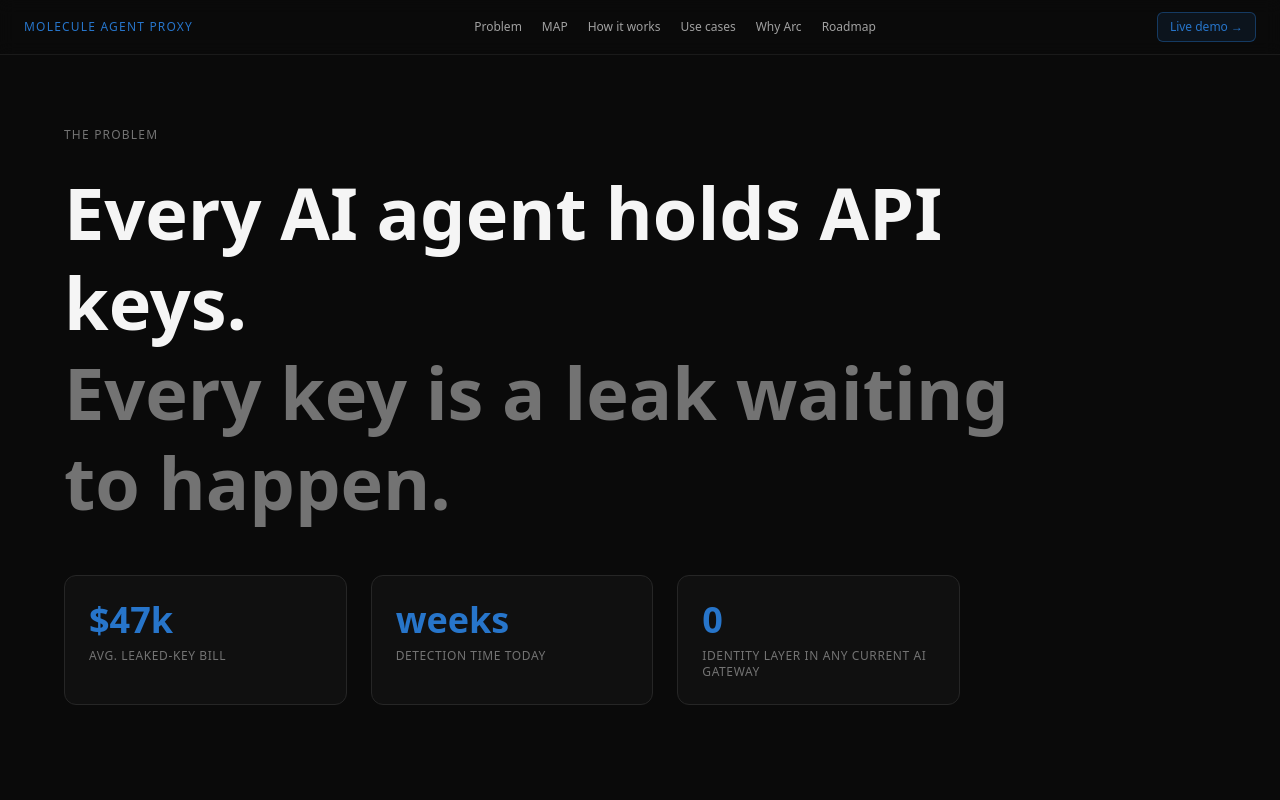
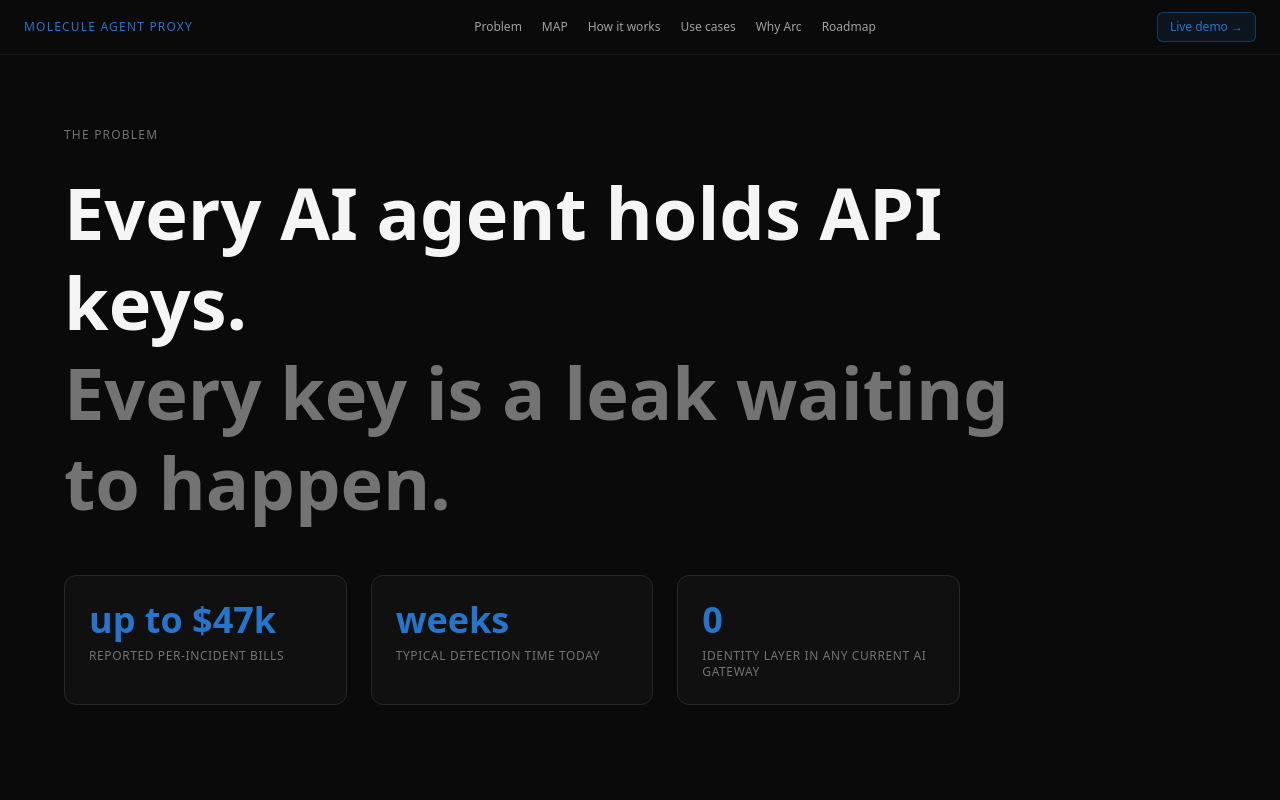
Before and after one commit to molecule-protocol/molecule-agent-proxy, a Next.js app in the folder apps/web/: page /pitch in a window 1280 px wide. Shown: the top 800 px of the page. Built offline with nearby package versions, Linux system fonts and the light colour scheme.

Commit message:
fix(pitch): soften the $47k figure — frame as reported incidents not avg

```diff
--- a/apps/web/src/app/pitch/page.tsx
+++ b/apps/web/src/app/pitch/page.tsx
@@ -73,8 +73,8 @@ function Slide1Hook() {
         <span className="text-neutral-500">Every key is a leak waiting to happen.</span>
       </h1>
       <div className="mt-12 grid max-w-4xl grid-cols-1 gap-6 sm:grid-cols-3">
-        <Stat value="$47k" label="Avg. leaked-key bill" />
-        <Stat value="weeks" label="Detection time today" />
+        <Stat value="up to $47k" label="Reported per-incident bills" />
+        <Stat value="weeks" label="Typical detection time today" />
         <Stat value="0" label="Identity layer in any current AI gateway" />
       </div>
     </section>
```
